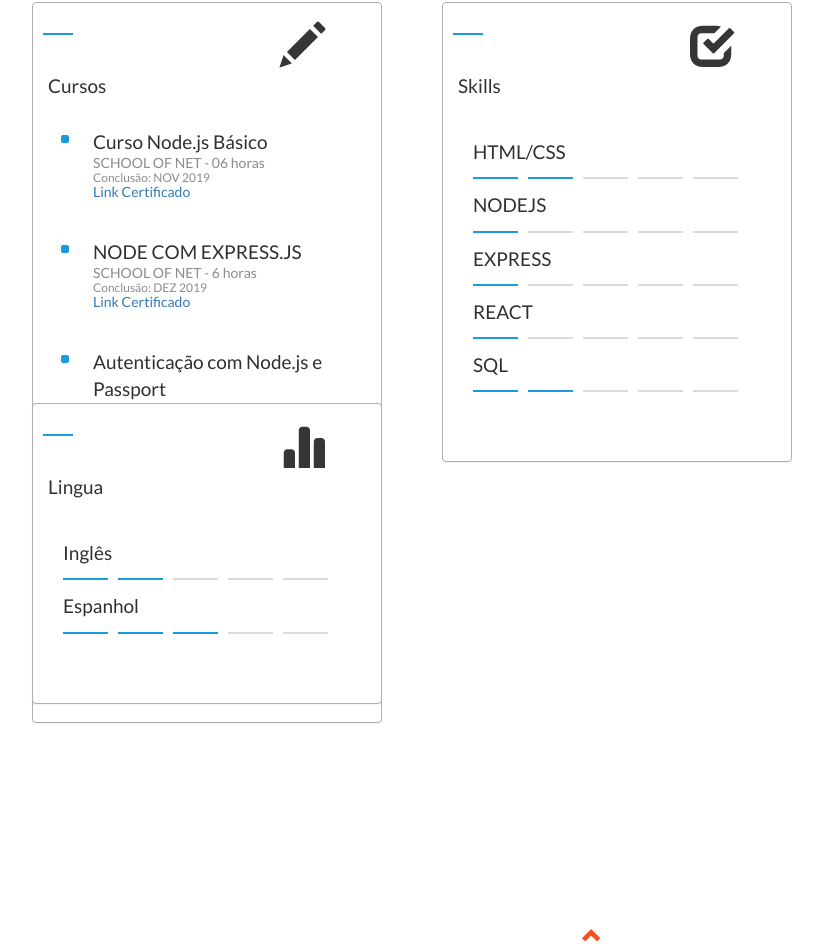
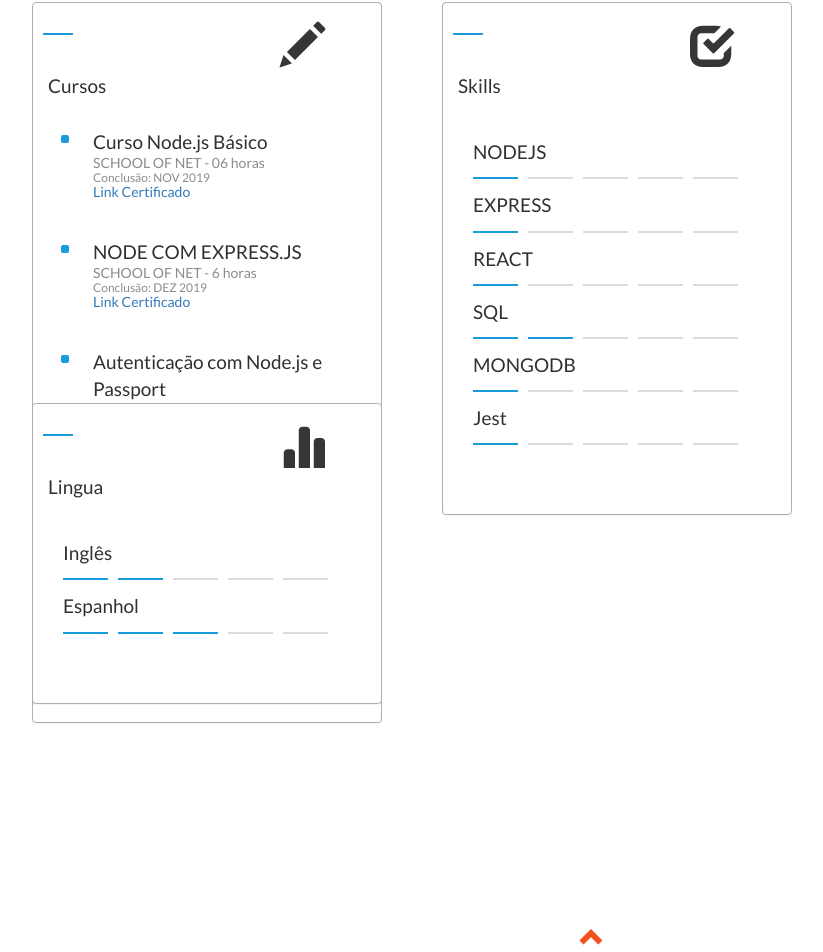
Before and after one commit to Julioamoreno/site-pessoal, a React (Create React App) app: page /curriculo in a window 1280 px wide. Shown: the part 975-1927 px from the top of the page, without its empty margins (48-871 px from the left). Built offline with nearby package versions, Linux system fonts and the light colour scheme.

Commit message:
Restringindo acesso da area de portifolio

```diff
--- a/public/cabecalho.css
+++ b/public/cabecalho.css
@@ -38,6 +38,9 @@
 }
 .barra li a, .barra .barra-brand {
     color: #fff !important;
+}
+.barra .disabled{
+    pointer-events: none;
 }
 .barra-right{
     float: right!important;
--- a/public/estilo.css
+++ b/public/estilo.css
@@ -190,6 +190,10 @@ h4 {
   padding-left: 0;
 }
 
+/* Contato */
+.glyphicon-envelope, .glyphicon-phone{
+  font-size: 20px;
+}
 .navbar {
   margin-bottom: 0;
   background-color: #f4511e;
@@ -213,8 +217,8 @@ h4 {
   color: #fff !important;
 }
 footer .glyphicon {
-  font-size: 20px;
-  margin-bottom: 20px;
+  font-size: 25px;
+  margin-bottom: 25px;
   color: #f4511e;
 }
 .slideanim {visibility:hidden;}
--- a/public/index.html
+++ b/public/index.html
@@ -17,5 +17,8 @@
     <noscript>You need to enable JavaScript to run this app.</noscript>
     <div id="site"></div>
 
+    <script src="https://code.jquery.com/jquery-3.3.1.slim.min.js" integrity="sha384-q8i/X+965DzO0rT7abK41JStQIAqVgRVzpbzo5smXKp4YfRvH+8abtTE1Pi6jizo" crossorigin="anonymous"></script>
+    <script src="https://cdnjs.cloudflare.com/ajax/libs/popper.js/1.14.3/umd/popper.min.js" integrity="sha384-ZMP7rVo3mIykV+2+9J3UJ46jBk0WLaUAdn689aCwoqbBJiSnjAK/l8WvCWPIPm49" crossorigin="anonymous"></script>
+    <script src="https://stackpath.bootstrapcdn.com/bootstrap/4.1.3/js/bootstrap.min.js" integrity="sha384-ChfqqxuZUCnJSK3+MXmPNIyE6ZbWh2IMqE241rYiqJxyMiZ6OW/JmZQ5stwEULTy" crossorigin="anonymous"></script>
   </body>
 </html>
--- a/src/App.js
+++ b/src/App.js
@@ -1,11 +1,11 @@
 import React, {Component} from 'react';
-import {BrowserRouter, Route} from 'react-router-dom';
+import {BrowserRouter, Route, Switch} from 'react-router-dom';
 
 import Cabecalho from './componentes/cabecalho';
 import Inicio from './componentes/inicio';
 import Servicos from './componentes/servicos';
 import Rodape from './componentes/rodape';
-import Portifolio from './componentes/portifolio';
+// import Portifolio from './componentes/portifolio';
 import Curriculo from './componentes/curriculo';
 import Contato from './componentes/contato';
 
@@ -16,12 +16,15 @@ class App extends Component {
       <BrowserRouter>
         <div className="App">
           <Cabecalho />
+          <Switch>
+            <Route path='/' exact component={Inicio} />
+            <Route path='/servicos' component={Servicos} />
+            {/* <Route path='/portifolio' component={Portifolio} /> */}
+            <Route path='/curriculo' component={Curriculo} />
+            <Route path='/contato' component={Contato} />
+            <Route path='*' component={Inicio} />
+          </Switch>
 
-          <Route path='/' exact component={Inicio} />
-          <Route path='/servicos' component={Servicos} />
-          <Route path='/portifolio' component={Portifolio} />
-          <Route path='/curriculo' component={Curriculo} />
-          <Route path='/contato' component={Contato} />
 
           <Rodape />
         </div>
--- a/src/componentes/cabecalho.js
+++ b/src/componentes/cabecalho.js
@@ -12,7 +12,7 @@ const Cabecalho = props => {
                     <div className='collapse barra-collapse' id='mybarra'>
                         <ul className='nav barra-nav barra-right'>
                             <li><Link className='li-inicio' to='/'>INICIO</Link></li>
-                            <li><Link to='/portifolio'>PORTIFOLIO</Link></li>
+                            <li><Link to='/portifolio' className='disabled'>PORTIFOLIO</Link></li>
                             <li><Link to='/curriculo'>CURRÍCULO</Link></li>
                             <li><Link to='/contato'>CONTATO</Link></li>
                         </ul>
--- a/src/componentes/contato.js
+++ b/src/componentes/contato.js
@@ -7,7 +7,7 @@ import IconGithub from '../utils/image/github-Icone.png';
 const Contato = props => {
     return(
         <>
-            <div id='contact' className='container-fluid bg-grey'>
+            <div id='contato' className='container-fluid bg-grey contato'>
                 <h2 className='text-center'>CONTATO</h2>
                 <div className='row'>
                     <div className='col-sm-12'>
--- a/src/componentes/curriculo.js
+++ b/src/componentes/curriculo.js
@@ -197,16 +197,6 @@ const Curriculo = props => {
                                 <div className='skills mt-40'>
                                     <ul>
                                         <li>
-                                            <h4>HTML/CSS</h4>
-                                            <div className='grau'>
-                                                <span></span>
-                                                <span></span>
-                                                <span className='desabilitado'></span>
-                                                <span className='desabilitado'></span>
-                                                <span className='desabilitado'></span>
-                                            </div>
-                                        </li>
-                                        <li>
                                             <h4>NODEJS</h4>
                                             <div className='grau'>
                                                 <span></span>
@@ -241,6 +231,26 @@ const Curriculo = props => {
                                             <div className='grau'>
                                                 <span></span>
                                                 <span></span>
+                                                <span className='desabilitado'></span>
+                                                <span className='desabilitado'></span>
+                                                <span className='desabilitado'></span>
+                                            </div>
+                                        </li>
+                                        <li>
+                                            <h4>MONGODB</h4>
+                                            <div className='grau'>
+                                                <span></span>
+                                                <span className='desabilitado'></span>
+                                                <span className='desabilitado'></span>
+                                                <span className='desabilitado'></span>
+                                                <span className='desabilitado'></span>
+                                            </div>
+                                        </li>
+                                        <li>
+                                            <h4>Jest</h4>
+                                            <div className='grau'>
+                                                <span></span>
+                                                <span className='desabilitado'></span>
                                                 <span className='desabilitado'></span>
                                                 <span className='desabilitado'></span>
                                                 <span className='desabilitado'></span>
--- a/src/componentes/inicio.js
+++ b/src/componentes/inicio.js
@@ -14,8 +14,12 @@ const Inicio = props => {
                 <div className='row'>
                     <div className='col-sm-8'>
                         <h2>Sobre Júlio Armando</h2><br />
-                        <h4>Lorem ipsum dolor sit amet, consectetur adipiscing elit, sed do eiusmod tempor incididunt ut labore et dolore magna aliqua. Ut enim ad minim veniam, quis nostrud exercitation ullamco laboris nisi ut aliquip ex ea commodo consequat.</h4><br />
-                        <p>Lorem ipsum dolor sit amet, consectetur adipiscing elit, sed do eiusmod tempor incididunt ut labore et dolore magna aliqua. Ut enim ad minim veniam, quis nostrud exercitation ullamco laboris nisi ut aliquip ex ea commodo consequat. Excepteur sint occaecat cupidatat non proident, sunt in culpa qui officia deserunt mollit anim id est laborum consectetur adipiscing elit, sed do eiusmod tempor incididunt ut labore et dolore magna aliqua. Ut enim ad minim veniam, quis nostrud exercitation ullamco laboris nisi ut aliquip ex ea commodo consequat.</p>
+                        <p>
+                            Uma pessoa focada, analítica, amante de novas tecnologias.
+                            Sempre em busca de conhecimentos que possibilitem evoluir minhas áreas de conhecimento,
+                            tentando sempre estar atento aos novos direcionamentos.
+
+                        </p>
 
                     </div>
                     <div className='col-sm-4'>
--- a/src/componentes/portifolio.js
+++ b/src/componentes/portifolio.js
@@ -36,7 +36,7 @@ const Portifolio = props => {
                     {/* Indicators */}
                     <ol className='carousel-indicators'>
                         <li data-target='#myCarousel' data-slide-to='0' className='active'></li>
-            <li data-target='#myCarousel' data-slide-to='1'></li>
+                        <li data-target='#myCarousel' data-slide-to='1' className='active'></li>
                         <li data-target='#myCarousel' data-slide-to='2'></li>
                     </ol>
 
```
Also changed, not shown: src/Site.js (deleted, +0 -17 lines), 1 other file (tests, documents, lock files or other folders). Lines whose indentation alone changed are shown as unchanged.
